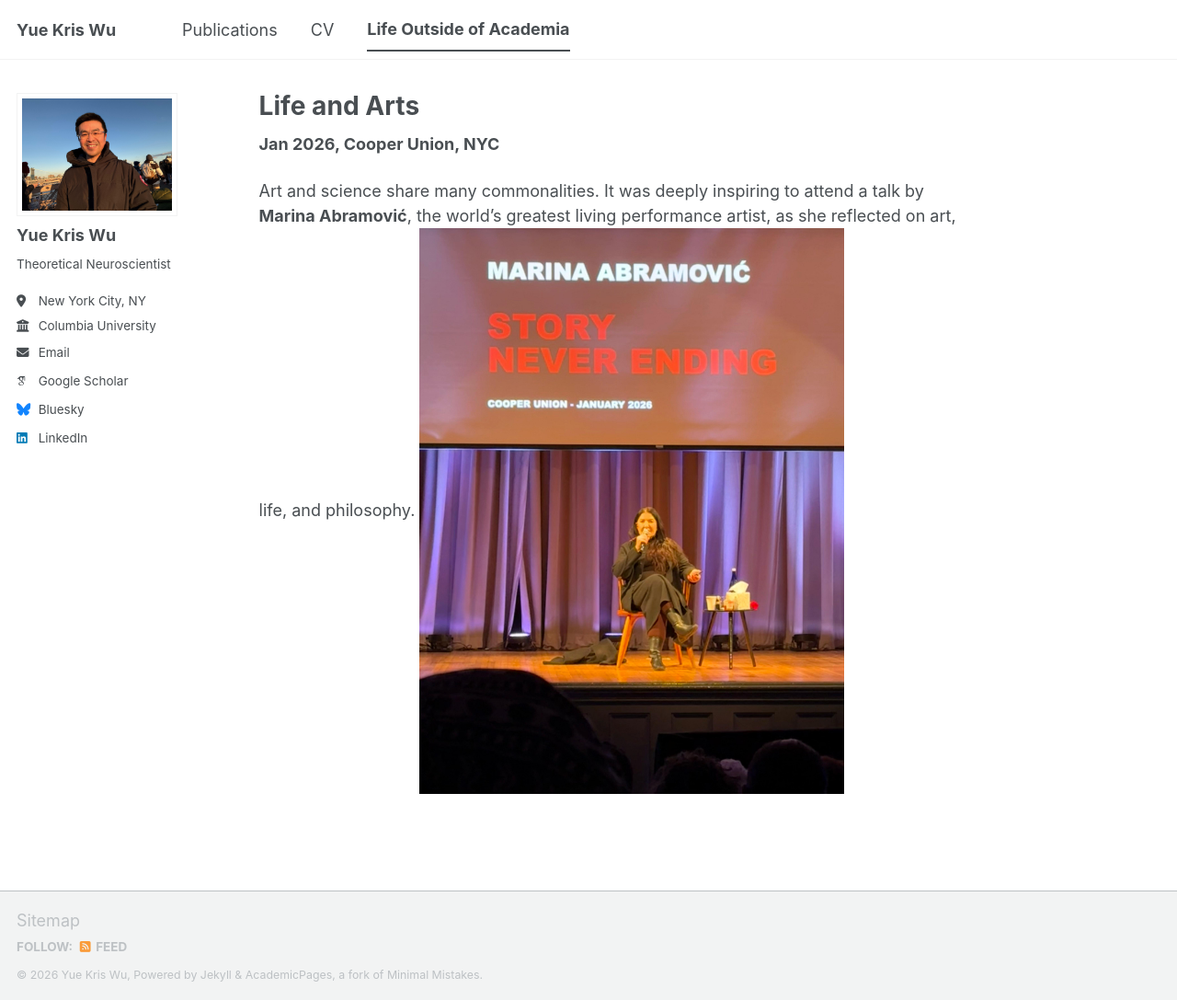
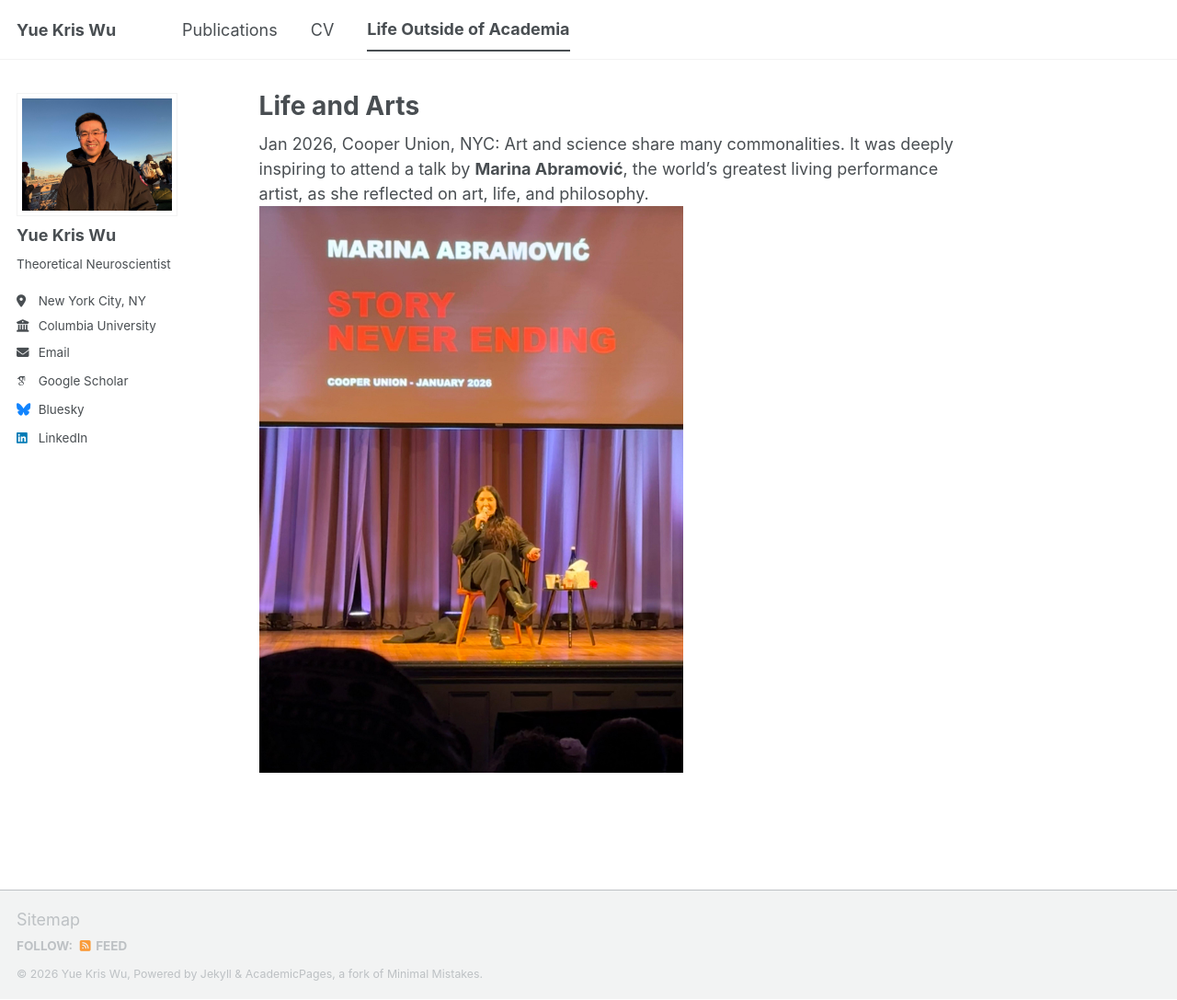
Before and after one commit to yuekriswu/yuekriswu.github.io, a Jekyll site: the page built from _pages/life-and-arts.md, in a window 1280 px wide and 1087 px high. Shown: the whole window at 92% size. Built offline with Jekyll 4.4.1, drawn with Linux system fonts in a browser that asks for light colours; some web fonts are replaced; a script bundle is joined from its source files by our own code; library files that are not in the unit come from our copies.

```diff
--- a/_pages/life-and-arts.md
+++ b/_pages/life-and-arts.md
@@ -5,7 +5,5 @@ permalink: /life-and-arts/
 author_profile: true
 ---
 
-**Jan 2026, Cooper Union, NYC**
-
-Art and science share many commonalities. It was deeply inspiring to attend a talk by **Marina Abramović**, the world’s greatest living performance artist, as she reflected on art, life, and philosophy.
+Jan 2026, Cooper Union, NYC: Art and science share many commonalities. It was deeply inspiring to attend a talk by **Marina Abramović**, the world’s greatest living performance artist, as she reflected on art, life, and philosophy.
 <img src="../../images/Marina_Abramovic.jpeg" alt="Description of the image" style="width:60%; height:auto;">
```
